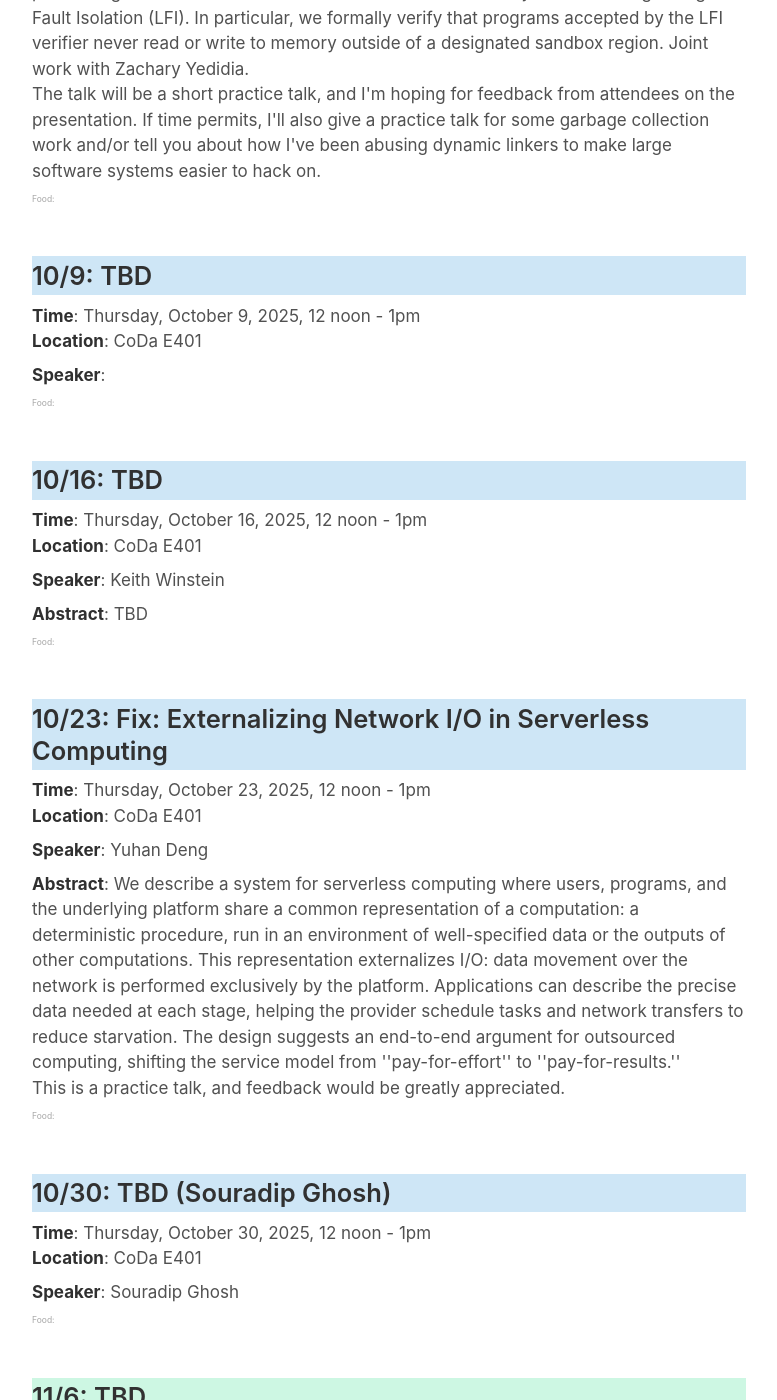
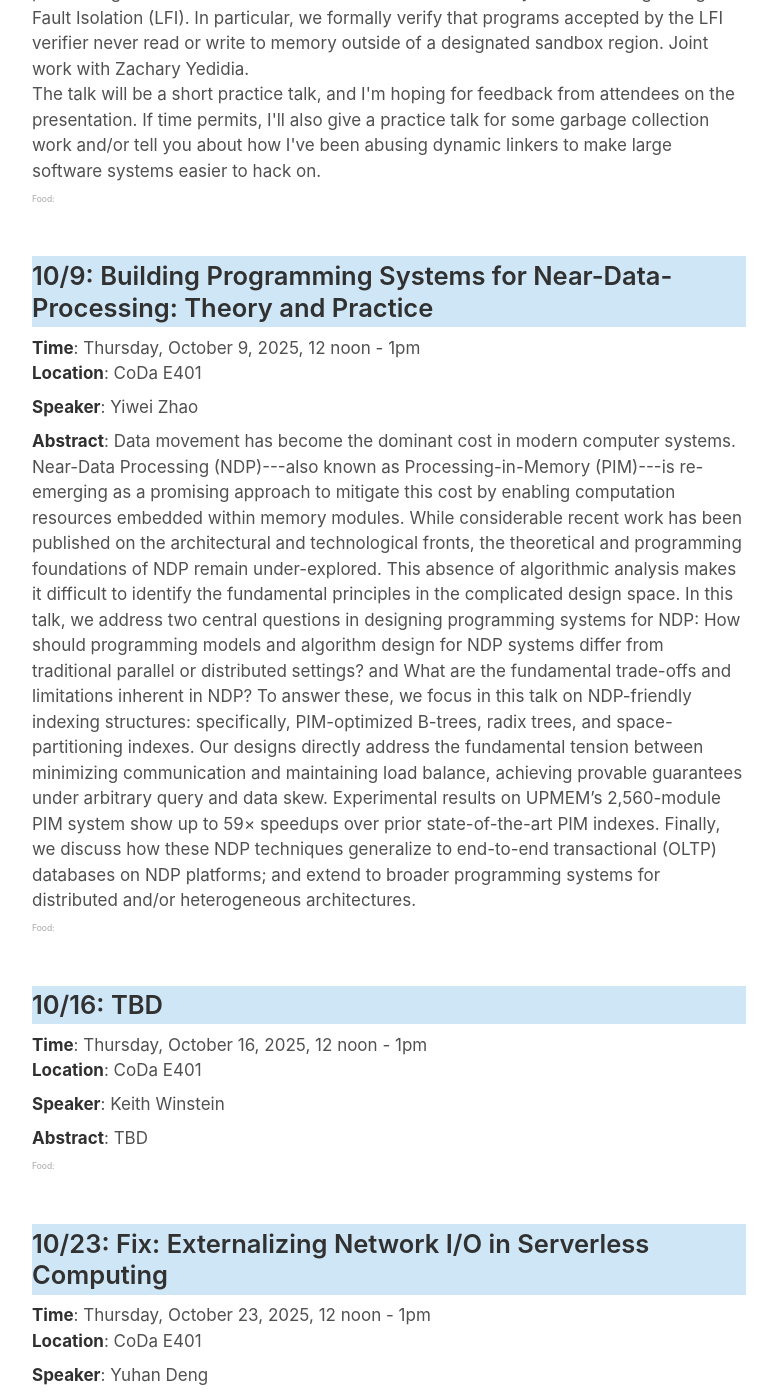
Before and after one commit to software-research-lunch/software-research-lunch.github.io, a Jekyll site: the page built from index.html, in a window 1280 px wide and 1400 px high, scrolled down 1947 px. Shown: the whole window, without its empty margins (251-1028 px from the left). Built offline with Jekyll 4.4.1, drawn with Linux system fonts in a browser that asks for light colours.

Commit message:
_data: add yiwei speaker information

```diff
--- a/_data/schedule.yml
+++ b/_data/schedule.yml
@@ -101,10 +101,11 @@ to 7878.03× and 439.38× respectively. For larger benchmarks
       bio: "Matthew Sotoudeh is a 5th year PhD candidate advised by Dawson
     Engler."
     - date: "2025-10-09"
-      abstract: ""
-      title: ""
-      speaker: ""
-      bio: ""
+      abstract: "Data movement has become the dominant cost in modern computer systems. Near-Data Processing (NDP)---also known as Processing-in-Memory (PIM)---is re-emerging as a promising approach to mitigate this cost by enabling computation resources embedded within memory modules. While considerable recent work has been published on the architectural and technological fronts, the theoretical and programming foundations of NDP remain under-explored. This absence of algorithmic analysis makes it difficult to identify the fundamental principles in the complicated design space.
+In this talk, we address two central questions in designing programming systems for NDP: How should programming models and algorithm design for NDP systems differ from traditional parallel or distributed settings? and What are the fundamental trade-offs and limitations inherent in NDP? To answer these, we focus in this talk on NDP-friendly indexing structures: specifically, PIM-optimized B-trees, radix trees, and space-partitioning indexes. Our designs directly address the fundamental tension between minimizing communication and maintaining load balance, achieving provable guarantees under arbitrary query and data skew. Experimental results on UPMEM’s 2,560-module PIM system show up to 59× speedups over prior state-of-the-art PIM indexes. Finally, we discuss how these NDP techniques generalize to end-to-end transactional (OLTP) databases on NDP platforms; and extend to broader programming systems for distributed and/or heterogeneous architectures."
+      title: "Building Programming Systems for Near-Data-Processing: Theory and Practice"
+      speaker: "Yiwei Zhao"
+      bio: "Yiwei Zhao is a fifth-year Ph.D. student at Carnegie Mellon University, advised by Prof. Phillip B. Gibbons. His research broadly spans high-performance computing, with a recent focus on bridging the gap between algorithms, systems, and architectures for future hardware. His work won the Best Paper Runner-up in VLDB, and was supported by several competitive fellowships in CMU. Prior to his Ph.D., he received his Bachelor’s degree with highest honors from Tsinghua University."
     - date: "2025-10-16"
       abstract: "TBD"
       title: "TBD"
```
